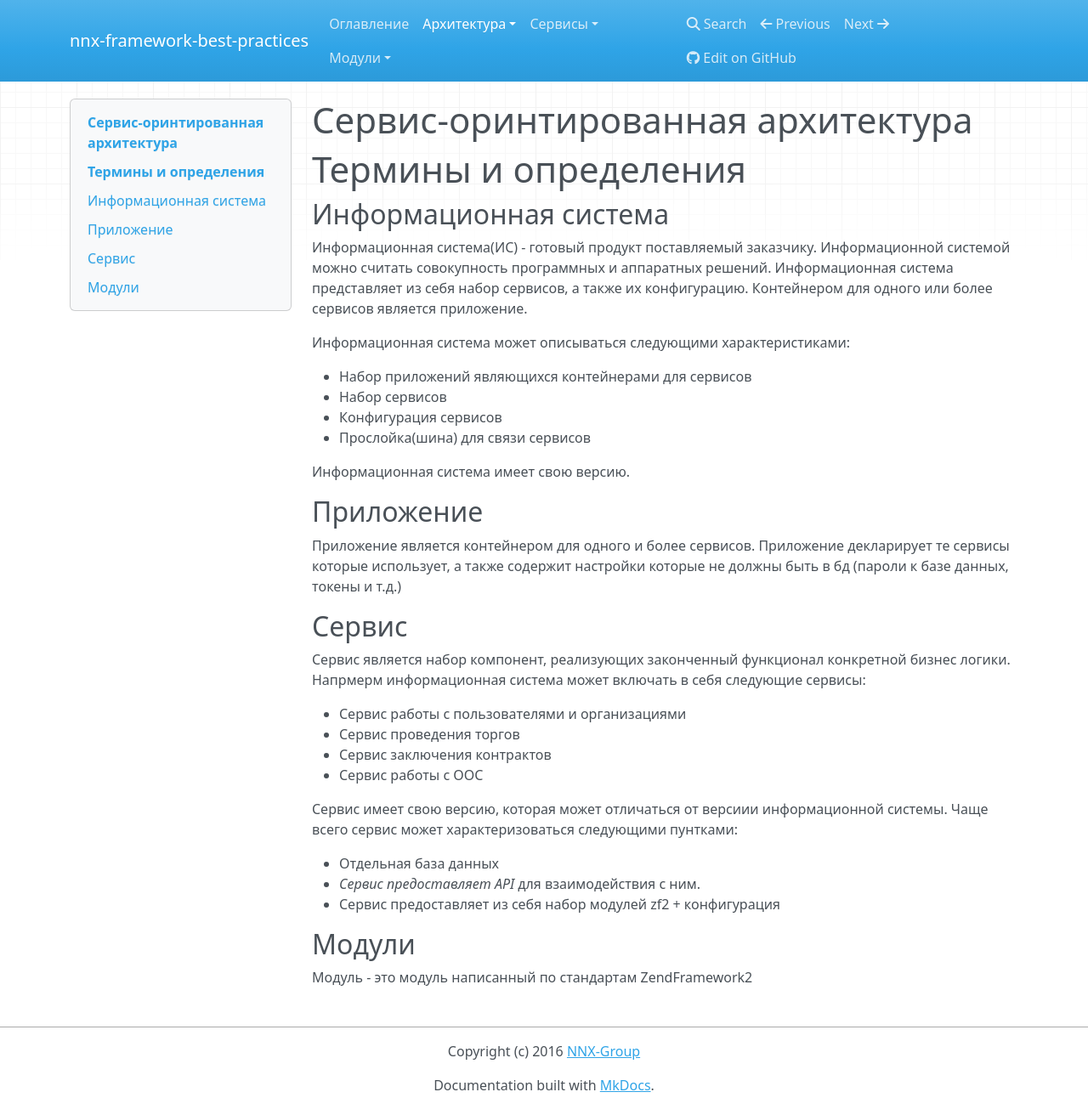
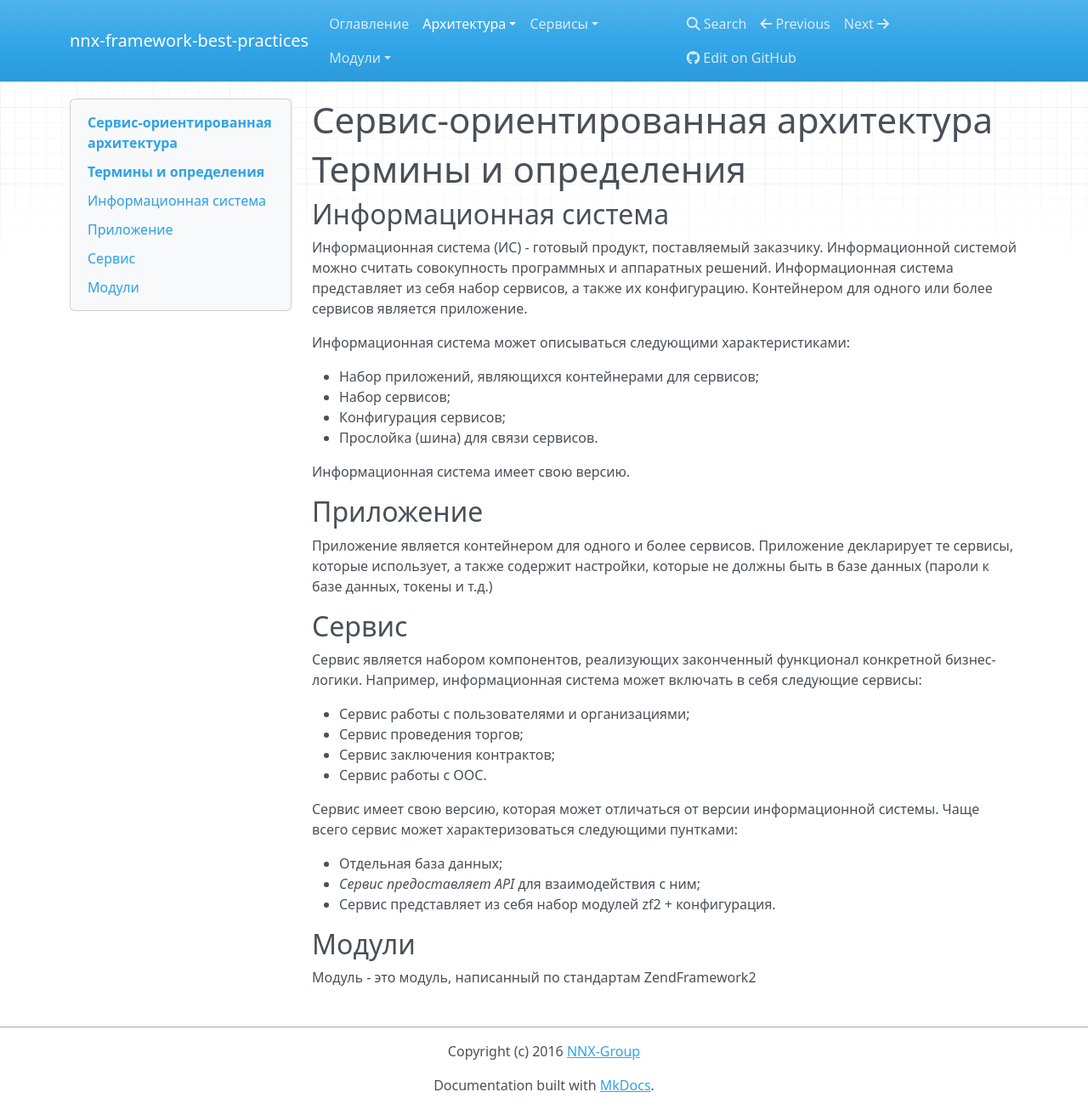
Before and after one commit to nnx-company/best-practices, an MkDocs documentation site: the page built from doc/book/ru/soa.md, in a window 1280 px wide and 1305 px high. Shown: the whole window at 85% size. Built offline with MkDocs 1.6.1, drawn with Linux system fonts in a browser that asks for light colours; nearby versions of some CDN libraries; old or Windows-style settings are respelled for this version of MkDocs.

Commit message:
Update soa.md

```diff
--- a/doc/book/ru/soa.md
+++ b/doc/book/ru/soa.md
@@ -1,46 +1,43 @@
-# Сервис-оринтированная архитектура
+# Сервис-ориентированная архитектура
 
 # Термины и определения
 
 ## Информационная система
 
-Информационная система(ИС) - готовый продукт поставляемый заказчику. Информационной системой можно считать совокупность
-программных и аппаратных решений. Информационная система представляет из себя набор сервисов,  а также их конфигурацию.
+Информационная система (ИС) - готовый продукт, поставляемый заказчику. Информационной системой можно считать совокупность
+программных и аппаратных решений. Информационная система представляет из себя набор сервисов, а также их конфигурацию.
 Контейнером для одного или более сервисов является приложение.
 
 Информационная система может описываться следующими характеристиками:
 
-- Набор приложений являющихся контейнерами для сервисов
-- Набор сервисов
-- Конфигурация сервисов
-- Прослойка(шина) для связи сервисов
+- Набор приложений, являющихся контейнерами для сервисов;
+- Набор сервисов;
+- Конфигурация сервисов;
+- Прослойка (шина) для связи сервисов.
 
 Информационная система имеет свою версию.
 
 ## Приложение
 
-Приложение является контейнером для одного и более сервисов. Приложение
-декларирует те сервисы которые использует, а также содержит настройки
-которые не должны быть в бд (пароли к базе данных, токены и т.д.)
+Приложение является контейнером для одного и более сервисов. Приложение декларирует те сервисы, которые использует, а также содержит настройки, которые не должны быть в базе данных (пароли к базе данных, токены и т.д.)
 
 
 ## Сервис
 
-Сервис является набор компонент, реализующих законченный функционал конкретной бизнес логики. Напрмерм информационная
+Сервис является набором компонентов, реализующих законченный функционал конкретной бизнес-логики. Например, информационная
 система может включать в себя следующие сервисы:
 
-- Сервис работы с пользователями и организациями
-- Сервис проведения торгов
-- Сервис заключения контрактов
-- Сервис работы с ООС
+- Сервис работы с пользователями и организациями;
+- Сервис проведения торгов;
+- Сервис заключения контрактов;
+- Сервис работы с ООС.
 
-Сервис имеет свою версию, которая может отличаться от версиии информационной системы.
-Чаще всего сервис может характеризоваться следующими пунтками:
+Сервис имеет свою версию, которая может отличаться от версии информационной системы. Чаще всего сервис может характеризоваться следующими пунтками:
 
-- Отдельная база данных
-- *Сервис предоставляет API* для взаимодействия с ним.
-- Сервис предоставляет из себя набор модулей zf2 + конфигурация
+- Отдельная база данных;
+- *Сервис предоставляет API* для взаимодействия с ним;
+- Сервис представляет из себя набор модулей zf2 + конфигурация.
 
 ## Модули
 
-Модуль - это модуль написанный по стандартам ZendFramework2
+Модуль - это модуль, написанный по стандартам ZendFramework2
```
